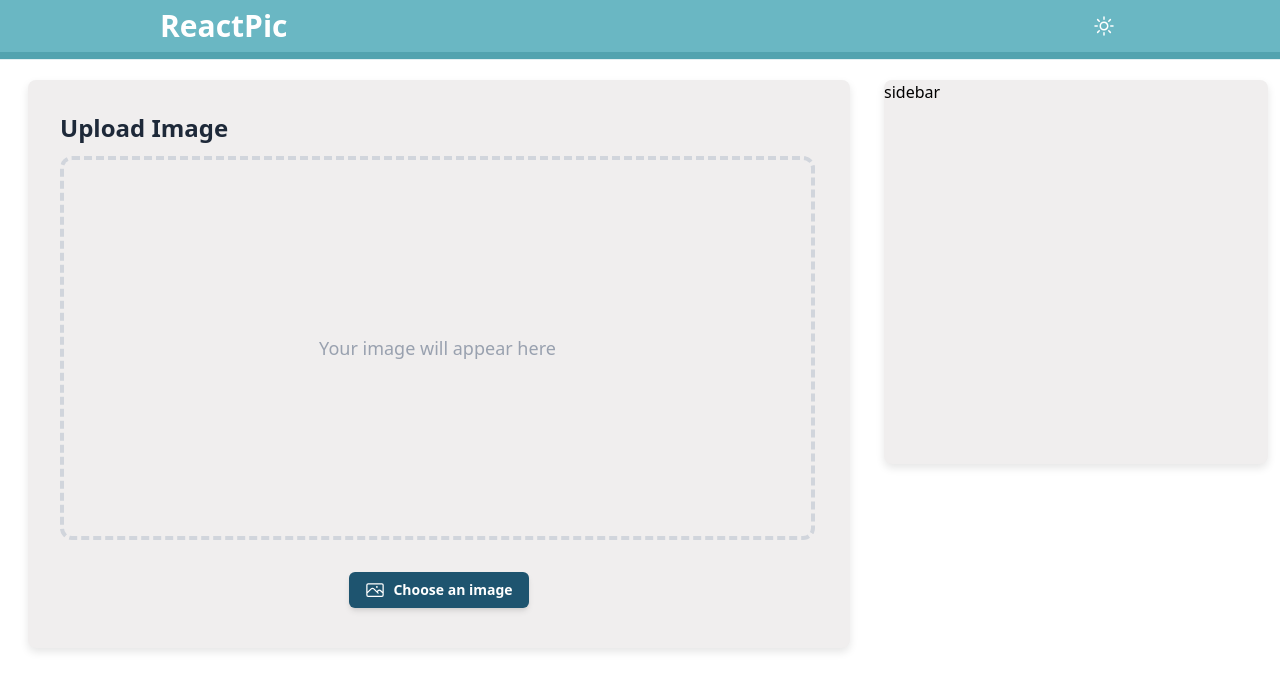
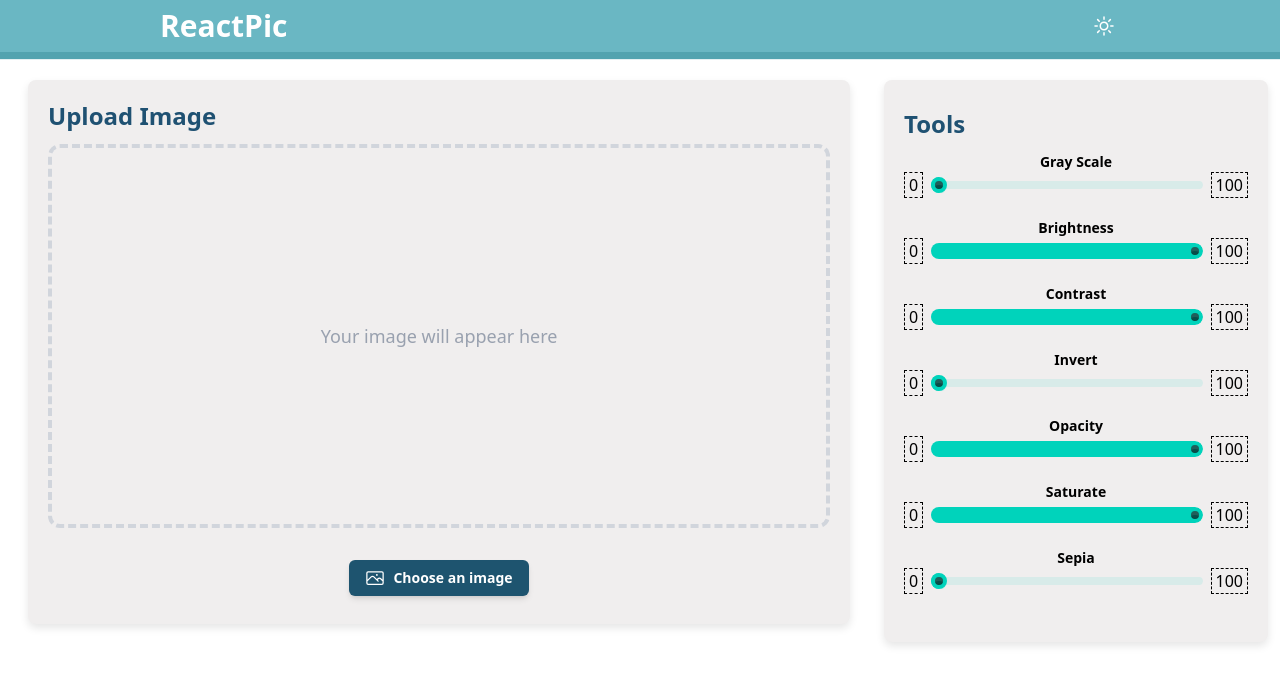
Before and after one commit to Umar-Farooq-5757/ReactPic, a React (Vite) app: page / in a window 1280 px wide. Shown: the top 690 px of the page. Built offline with nearby package versions, Linux system fonts and the light colour scheme.

Commit message:
Add Filtering tools

```diff
--- a/package.json
+++ b/package.json
@@ -12,8 +12,10 @@
   "dependencies": {
     "@heroicons/react": "^2.2.0",
     "@tailwindcss/vite": "^4.1.11",
+    "file-saver": "^2.0.5",
     "react": "^19.1.1",
     "react-dom": "^19.1.1",
+    "react-image-crop": "^11.0.10",
     "tailwindcss": "^4.1.11"
   },
   "devDependencies": {
--- a/src/App.jsx
+++ b/src/App.jsx
@@ -1,16 +1,27 @@
-import { useState } from "react";
+import React, { useState, useRef, useEffect } from "react";
 import "./App.css";
 import Header from "./components/Header";
 import ImageContainer from "./components/ImageContainer";
 import Sidebar from "./components/Sidebar";
 
 function App() {
+  const [filters, setFilters] = useState({
+    blur: 0,
+    grayScale: 0,
+    brightness: 100,
+    contrast: 100,
+    hueRotate: 3, // deg
+    invert: 0,
+    opacity: 100,
+    saturate: 100,
+    sepia: 0,
+  });
   return (
     <>
       <Header />
-      <main className="flex justify-between mt-3 px-3">
-        <ImageContainer />
-        <Sidebar />
+      <main className="flex flex-col lg:flex-row justify-between items-start mt-3 px-3">
+        <ImageContainer filters={filters} />
+        <Sidebar filters={filters} setFilters={setFilters} />
       </main>
     </>
   );
--- a/src/components/ImageContainer.jsx
+++ b/src/components/ImageContainer.jsx
@@ -1,43 +1,66 @@
-import React from "react";
-import { useState, useRef, useEffect } from "react";
+import React, { useState, useRef, useEffect } from "react";
 import { PhotoIcon, ArrowDownTrayIcon } from "@heroicons/react/24/outline";
+import { saveAs } from "file-saver";
 
-const ImageContainer = () => {
+const ImageContainer = ({ filters }) => {
   const [imageUrl, setImageUrl] = useState(null);
   const canvasRef = useRef(null);
+  const [imageObject, setImageObject] = useState(null); // State to hold the original image object
 
+  // This function is called when a user selects a new image file
   const handleImageUpload = (event) => {
-    // Get the selected file from the input
     const file = event.target.files[0];
     if (file) {
-      // Create a temporary URL for the file to display it
+      // Create a temporary URL for the file
       const newImageUrl = URL.createObjectURL(file);
       setImageUrl(newImageUrl);
+
+      // Create a new Image object and set its source
+      const image = new Image();
+      image.src = newImageUrl;
+      image.onload = () => {
+        setImageObject(image); // Store the loaded image object in state
+      };
+      image.onerror = () => {
+        console.error("Failed to load image.");
+      };
     }
   };
 
+  // This effect updates the canvas whenever the image or filters change
   useEffect(() => {
     const canvas = canvasRef.current;
-    if (!canvas || !imageUrl) {
+    if (!canvas || !imageObject) {
       return;
     }
 
     const ctx = canvas.getContext("2d");
-    const image = new Image();
-    image.src = imageUrl;
 
-    image.onload = () => {
-      ctx.clearRect(0, 0, canvas.width, canvas.height);
-      canvas.width = image.naturalWidth;
-      canvas.height = image.naturalHeight;
-      ctx.drawImage(image, 0, 0);
-    };
+    // Set canvas dimensions to match the original image
+    canvas.width = imageObject.naturalWidth;
+    canvas.height = imageObject.naturalHeight;
 
-    image.onerror = () => {
-      console.error("Failed to load image.");
-    };
-  }, [imageUrl]); // This effect re-runs whenever imageUrl changes.
+    // Apply the filters to the canvas context before drawing
+    // This bakes the filter into the pixel data
+    const {
+      blur,
+      grayScale,
+      brightness,
+      contrast,
+      hueRotate,
+      invert,
+      opacity,
+      saturate,
+      sepia,
+    } = filters;
+    ctx.filter = `blur(${blur}px) grayscale(${grayScale}%) brightness(${brightness}%) contrast(${contrast}%) hue-rotate(${hueRotate}deg) invert(${invert}%) opacity(${opacity}%) saturate(${saturate}%) sepia(${sepia}%)`;
 
+    // Clear the canvas and redraw the image with the new filter
+    ctx.clearRect(0, 0, canvas.width, canvas.height);
+    ctx.drawImage(imageObject, 0, 0);
+  }, [imageObject, filters]); // Re-run this effect when the image or filters change
+
+  // This function now correctly downloads the filtered image from the canvas
   const handleDownload = () => {
     const canvas = canvasRef.current;
     if (!canvas || !imageUrl) {
@@ -45,52 +68,39 @@ const ImageContainer = () => {
       return;
     }
 
-    // Get the data URL of the canvas content
-    // 'image/png' is the default and a good choice for most edits
-    const image = canvas.toDataURL("image/png");
-
-    // Create a temporary link element
-    const link = document.createElement("a");
-    link.href = image;
-
-    // Set the filename for the download
-    link.download = "edited-image.png";
-
-    // Append the link to the document body, click it, and then remove it
-    document.body.appendChild(link);
-    link.click();
-    document.body.removeChild(link);
+    // Get the data URL of the canvas content.
+    // The image data now includes the filters applied in the useEffect hook.
+    canvas.toBlob((blob) => {
+      if (blob) {
+        saveAs(blob, "edited-image.png");
+      }
+    }, "image/png");
   };
 
   return (
     <div className="text-black flex flex-col items-center justify-center min-w-[68%] p-4 font-sans antialiased">
-      <div className="imageBox rounded-2xl p-6 md:p-8 w-full  text-center">
-        <h1 className="text-2xl font-semibold text-left text-gray-800 mb-3">
+      <div className="imageBox rounded-2xl p-6 md:p-5 w-full text-center">
+        <h1 className="text-2xl font-semibold text-left text-[#1f5172] mb-3">
           Upload Image
         </h1>
-
-        {/* Canvas container. The canvas dimensions are set dynamically in the useEffect. */}
-        <div className="border-4 max-w-[755px]  min-h-96 max-h-[580px] border-dashed border-gray-300 rounded-xl overflow-hidden p-4 flex items-center justify-center">
+        <div className="border-4 max-w-[800px] min-h-96 max-h-[580px] border-dashed border-gray-300 rounded-xl overflow-hidden p-4 flex items-center justify-center">
           {imageUrl ? (
             // The canvas element itself
             <canvas
               ref={canvasRef}
-              className="max-w-full max-h-[580px] rounded-lg shadow-lg"
+              className={`max-w-full max-h-[580px] rounded-lg shadow-lg`}
             ></canvas>
           ) : (
             <p className="text-gray-400 text-lg">Your image will appear here</p>
           )}
         </div>
-
         <div className="flex flex-col md:flex-row justify-center items-center gap-4 my-2 mt-8">
-          {/* File input for the user to upload an image */}
           <label
             htmlFor="file-upload"
-            className=" text-sm bg-[#1e546f] text-white flex cursor-pointer justify-center gap-2 items-center font-semibold py-2 px-4 rounded-md hover:bg-[#29698a] transition-colors duration-200 shadow-md "
+            className="text-sm bg-[#1e546f] text-white flex cursor-pointer justify-center gap-2 items-center font-semibold py-2 px-4 rounded-md hover:bg-[#29698a] transition-colors duration-200 shadow-md"
           >
-              {" "}
-              <PhotoIcon className="size-5" />
-              Choose an image
+            <PhotoIcon className="size-5" />
+            Choose an image
           </label>
           <input
             id="file-upload"
@@ -99,8 +109,6 @@ const ImageContainer = () => {
             onChange={handleImageUpload}
             className="hidden"
           />
-
-          {/* Download button, only visible if an image is loaded */}
           {imageUrl && (
             <button
               onClick={handleDownload}
--- a/src/components/Sidebar.jsx
+++ b/src/components/Sidebar.jsx
@@ -1,9 +1,59 @@
 import React from "react";
+import Slider from "./Slider";
 
-const Sidebar = () => {
+const Sidebar = ({ filters, setFilters }) => {
   return (
-    <aside className="size-96 bg-white text-black mt-4">
-        sidebar
+    <aside className="size-96 min-h-fit py-7 px-5 bg-white text-black mt-4">
+      <h2 className="font-semibold text-2xl mb-3 text-[#1f5172]">Tools</h2>
+      <Slider
+        title={"Gray Scale"}
+        filters={filters}
+        setFilters={setFilters}
+        value={filters.grayScale}
+        name={"grayScale"}
+      />
+      <Slider
+        title={"Brightness"}
+        filters={filters}
+        setFilters={setFilters}
+        value={filters.brightness}
+        name={"brightness"}
+      />
+      <Slider
+        title={"Contrast"}
+        filters={filters}
+        setFilters={setFilters}
+        value={filters.contrast}
+        name={"contrast"}
+      />
+      <Slider
+        title={"Invert"}
+        filters={filters}
+        setFilters={setFilters}
+        value={filters.invert}
+        name={"invert"}
+      />
+      <Slider
+        title={"Opacity"}
+        filters={filters}
+        setFilters={setFilters}
+        value={filters.opacity}
+        name={"opacity"}
+      />
+      <Slider
+        title={"Saturate"}
+        filters={filters}
+        setFilters={setFilters}
+        value={filters.saturate}
+        name={"saturate"}
+      />
+      <Slider
+        title={"Sepia"}
+        filters={filters}
+        setFilters={setFilters}
+        value={filters.sepia}
+        name={"sepia"}
+      />
     </aside>
   );
 };
--- /dev/null
+++ b/src/components/Slider.jsx
@@ -0,0 +1,29 @@
+import React from "react";
+import { useState } from "react";
+
+const Slider = ({ title, filters, setFilters, value, name }) => {
+  const handleChange = (e) => {
+    setFilters({ ...filters, [e.target.name]: e.target.value });
+    console.log(filters)
+  };
+  return (
+    <div className="flex flex-col mb-5">
+      <h3 className="font-bold text-sm self-center">{title}</h3>
+      <div className="flex justify-center items-center gap-2">
+        <span className="border-dashed border-black border px-1 py-0">0</span>
+        <input
+          type="range"
+          min={0}
+          max="100"
+          name={name}
+          value={value}
+          onChange={handleChange}
+          className="range range-xs range-accent "
+        />
+        <span className="border-dashed border-black border px-1 py-0">100</span>
+      </div>
+    </div>
+  );
+};
+
+export default Slider;
```
Also changed, not shown: 1 other file (tests, documents, lock files or other folders).
